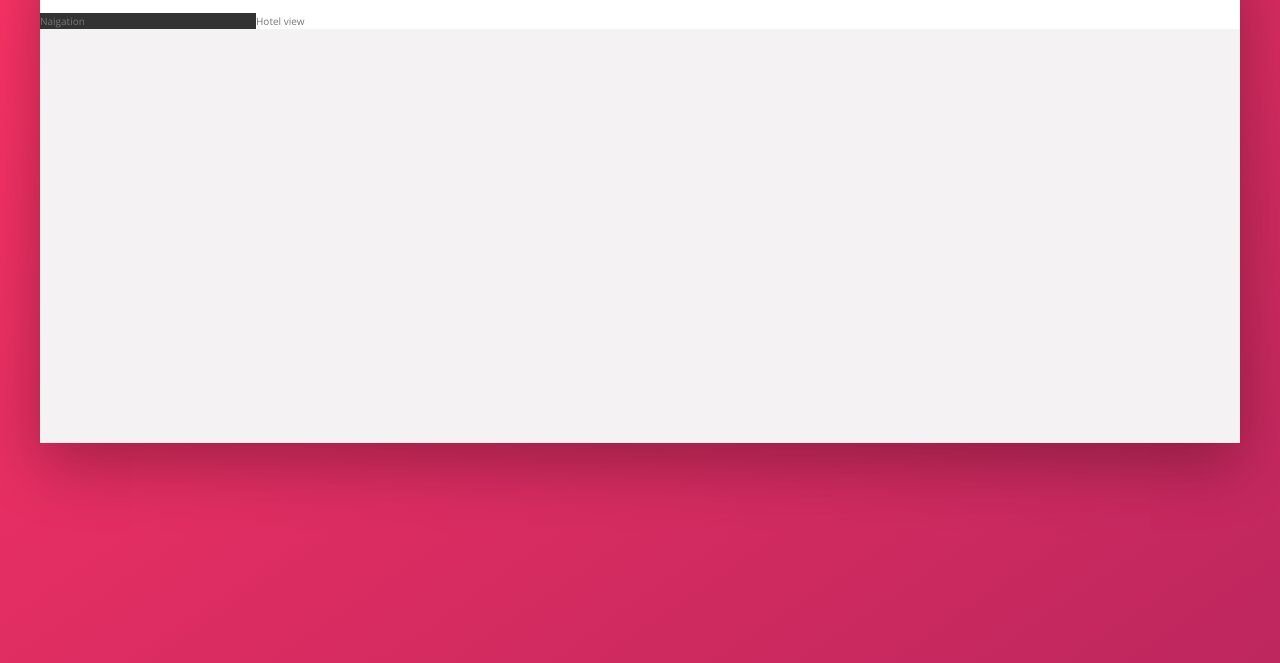
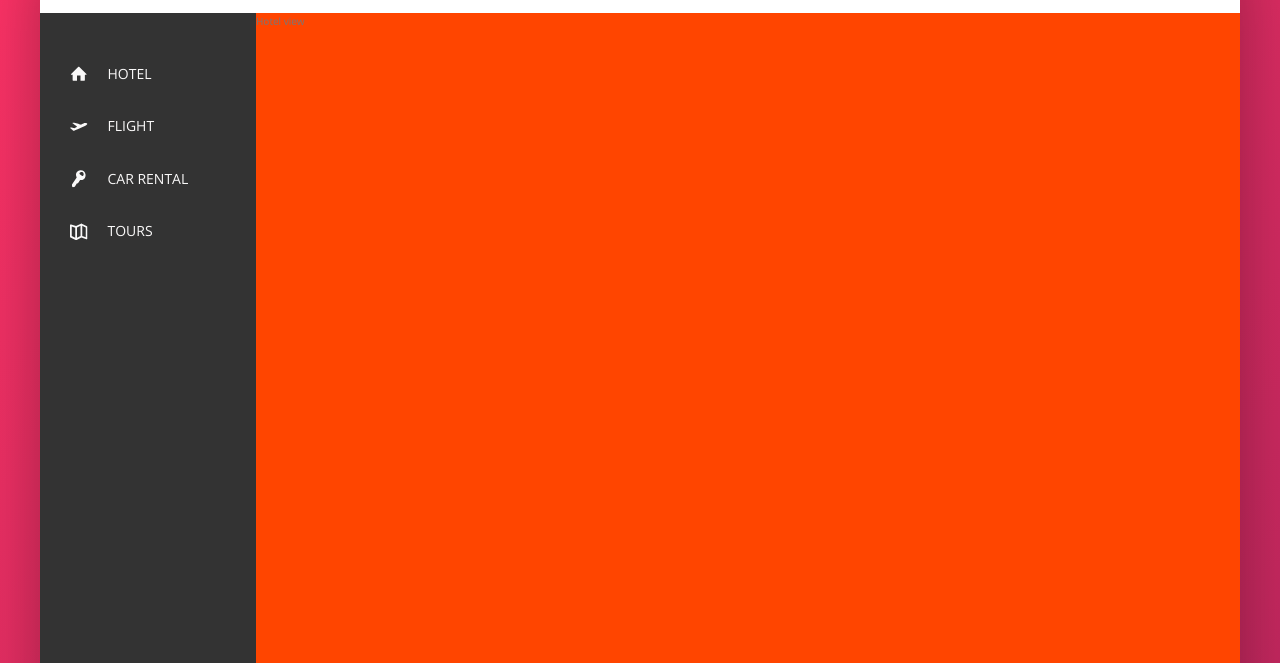
Before and after one commit to Benneee/Trillo, a website: page index.html in a window 1280 px wide. Shown: the part 137-800 px from the top of the page. Drawn offline with nearby package versions, Linux system fonts and the light colour scheme.

Commit message:
WIP: Navigation section

```diff
--- a/index.html
+++ b/index.html
@@ -56,8 +56,50 @@
 
       <div class="content">
         <nav class="sidebar">
-          Naigation
+          <ul class="side-nav">
+            <li class="side-nav__item">
+              <a href="#" class="side-nav__link">
+                <svg class="side-nav__icon">
+                  <use xlink:href="img/sprite.svg#icon-home"></use>
+                </svg>
+                <span>Hotel</span>
+              </a>
+            </li>
+
+            <li class="side-nav__item">
+              <a href="#" class="side-nav__link">
+                <svg class="side-nav__icon">
+                  <use xlink:href="img/sprite.svg#icon-aircraft-take-off"></use>
+                </svg>
+                <span>Flight</span>
+              </a>
+            </li>
+
+            <li class="side-nav__item">
+              <a href="#" class="side-nav__link">
+                <svg class="side-nav__icon">
+                  <use xlink:href="img/sprite.svg#icon-key"></use>
+                </svg>
+                <span>Car rental</span>
+              </a>
+            </li>
+
+            <li class="side-nav__item">
+              <a href="#" class="side-nav__link">
+                <svg class="side-nav__icon">
+                  <use xlink:href="img/sprite.svg#icon-map"></use>
+                </svg>
+                <span>Tours</span>
+              </a>
+            </li>
+          </ul>
+
+          <div class="legal">
+            &copy; 2020 Trillo. All rights reserved
+          </div>
         </nav>
+
+
         <main class="hotel-view">
           Hotel view
         </main>
--- a/sass/_components.scss
+++ b/sass/_components.scss
@@ -113,3 +113,41 @@
     margin-right: 1rem;
   }
 }
+
+// NAVIGATION
+.side-nav {
+  font-size: 1.4rem;
+  list-style: none;
+  margin-top: 3.5rem;
+
+  &__item {
+  }
+
+  &__link:link,
+  &__link:visited {
+    color: var(--color-grey-light-1);
+    text-decoration: none;
+    text-transform: uppercase;
+    display: block;
+    padding: 1.5rem 3rem;
+
+    display: flex;
+    align-items: center;
+  }
+
+  &__icon {
+    width: 1.75rem;
+    height: 1.75rem;
+    // Current color of the parent element or the element itself
+    fill: currentColor;
+    margin-right: 2rem;
+  }
+}
+
+// LEGAL TEXT
+.legal {
+  font-size: 1.2rem;
+  text-align: center;
+  padding: 2.5rem;
+  color: var(--color-grey-light-4);
+}
--- a/sass/_layout.scss
+++ b/sass/_layout.scss
@@ -26,9 +26,14 @@
   background-color: var(--color-grey-dark-1);
   // grow shrink basis
   flex: 0 0 18%;
+  display: flex;
+  flex-direction: column;
+  justify-content: space-between;
 }
 
 .hotel-view {
   background-color: #fff;
+  background-color: orangered;
+  height: 80rem;
   flex: 1;
 }
```
Also changed, not shown: css/style.css.
